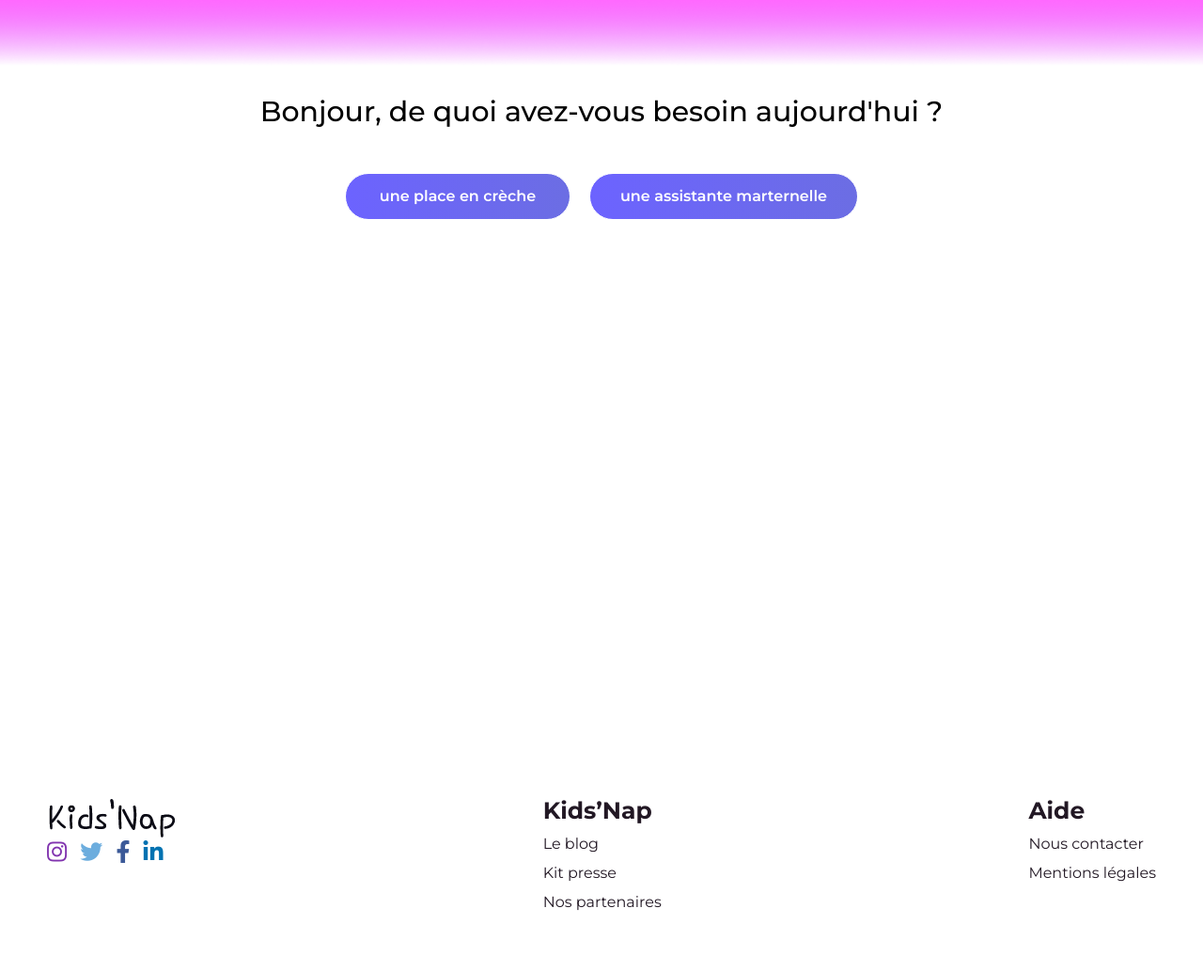
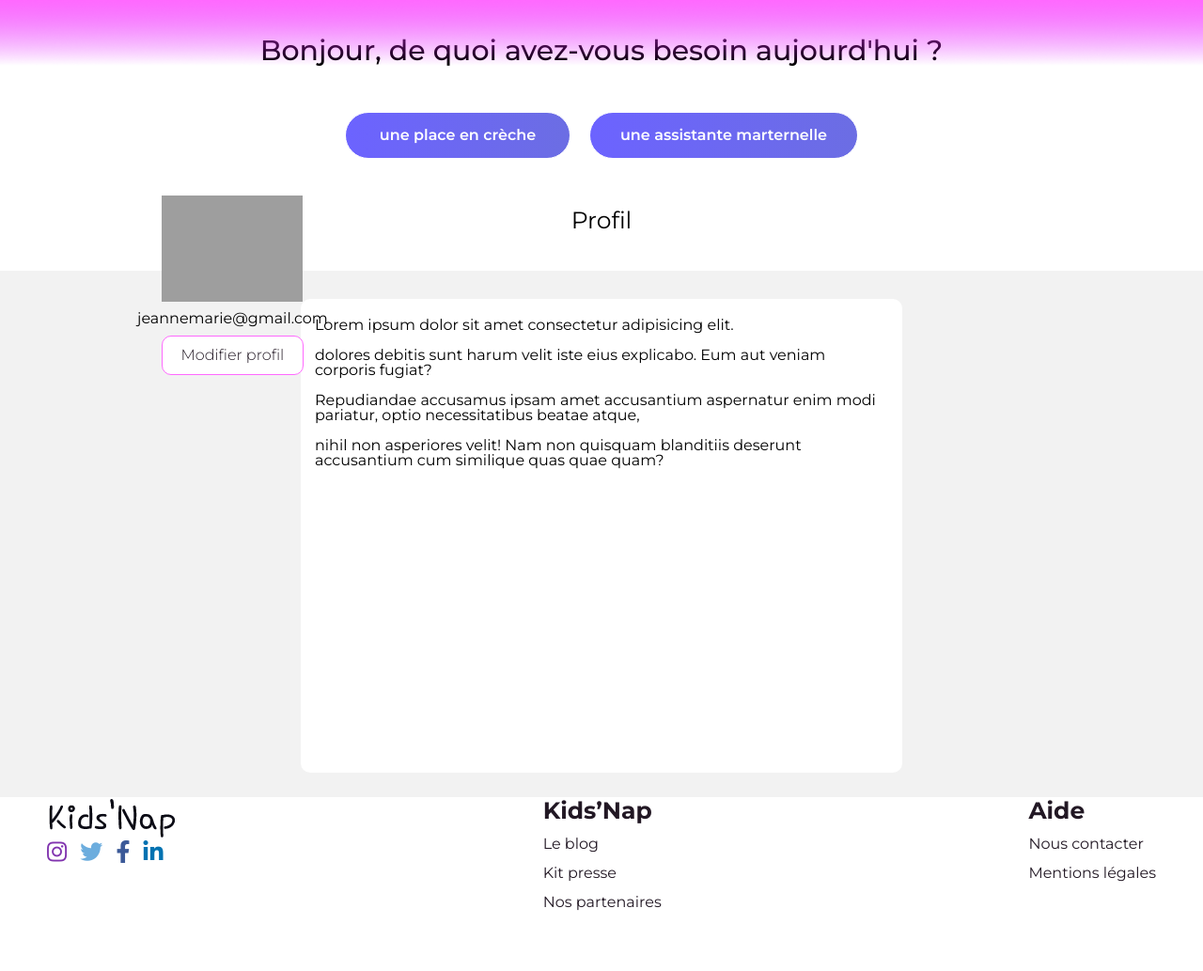
Before and after one commit to QVan27/KidsNap, a PHP site: template base_mvc/App/Views/dashboard-parents.php in a window 1280 px wide. Shown: the part 74-1107 px from the top of the page at 94% size. Run offline with PHP 8.4, Linux system fonts and the light colour scheme; the template is opened without the code that fills it, so the values that code supplies are empty; some libraries are stand-ins or nearby versions; grey boxes are pictures that could not be loaded.

Commit message:
dashboard-parents

```diff
--- a/base_mvc/App/Views/dashboard-parents.php
+++ b/base_mvc/App/Views/dashboard-parents.php
@@ -6,5 +6,18 @@
             <a href="index.php?page=map" class="btn color-2 btnParents1">une place en crèche</a>
             <a href="index.php?page=map" class="btn color-2 btnParents2">une assistante marternelle</a>
         </div>
+        <h3 class="dash-text">Profil</h3>
+    </div>
+    <div class=" sheet-dash">
+        <div class="pp">
+            <img class="pp-size" src="asset/image/pp4.svg" alt="photo profil">
+            <p class="ppmail">jeannemarie@gmail.com</p>
+            <a href="index.php?page=profil" class="btnprofil">Modifier profil</a>
+        </div>
+        <div class="sheet-wrap">
+            <div id="sheet-two" class="dash-sheet">
+                <p>Lorem ipsum dolor sit amet consectetur adipisicing elit. <br><br> dolores debitis sunt harum velit iste eius explicabo. Eum aut veniam corporis fugiat? <br><br>Repudiandae accusamus ipsam amet accusantium aspernatur enim modi pariatur, optio necessitatibus beatae atque, <br><br>nihil non asperiores velit! Nam non quisquam blanditiis deserunt accusantium cum similique quas quae quam?</p>
+            </div>
+        </div>
     </div>
 </section>
--- a/base_mvc/public/asset/css/style.css
+++ b/base_mvc/public/asset/css/style.css
@@ -1373,3 +1373,61 @@ h2 {
 }
 
 /* MAP */
+
+
+/* DASH */
+.dash-text{
+    font-size: 25px;
+    line-height: 30px;
+    text-align: center;
+    margin-top: 50px;
+    margin-bottom: 50px;
+}
+.dash-sheet{
+    width: 50%;
+    height: 90%;
+    margin-top: 30px;
+    margin-bottom: 30px;
+    padding: 20px 15px;
+    background: var(--white);
+    border-radius: 10px;
+    position: absolute;
+}
+.sheet-dash{
+    width: 100%;
+    height: 70%;
+    position: relative;
+    background-color: #F2F2F2;
+}
+.sheet-wrap{
+    display: flex;
+    justify-content: center;
+}
+.pp-size{
+    width: 150px;
+}
+.ppmail{
+    margin: 10px 0;
+}
+.btnprofil{
+    width: 151px;
+    font-weight: 300;
+    font-size: 16px;
+    line-height: 20px;
+    color: var(--black);
+    text-align: center;
+    background: #FFFFFF;
+    border: 1px solid #FF69FF;
+    box-sizing: border-box;
+    border-radius: 10px;
+    padding: 10px;
+}
+.pp{
+    display: flex;
+    flex-direction: column;
+    align-items: center;
+    position: absolute;
+    top: -80px;
+    left: 146px;
+    z-index: 2;
+}
```
Also changed, not shown: base_mvc/public/asset/image/pp10.jfif (deleted), base_mvc/public/asset/image/pp10.svg (added), base_mvc/public/asset/image/pp11.jfif (deleted), base_mvc/public/asset/image/pp11.svg (added), base_mvc/public/asset/image/pp12.png (deleted), base_mvc/public/asset/image/pp12.svg (added), base_mvc/public/asset/image/pp13.jfif (deleted), base_mvc/public/asset/image/pp4.jfif (deleted), base_mvc/public/asset/image/pp4.svg (added), base_mvc/public/asset/image/pp5.svg (added), base_mvc/public/asset/image/pp6.jfif (deleted), base_mvc/public/asset/image/pp6.svg (added), base_mvc/public/asset/image/pp7.png (deleted), base_mvc/public/asset/image/pp7.svg (added), 4 more files.
